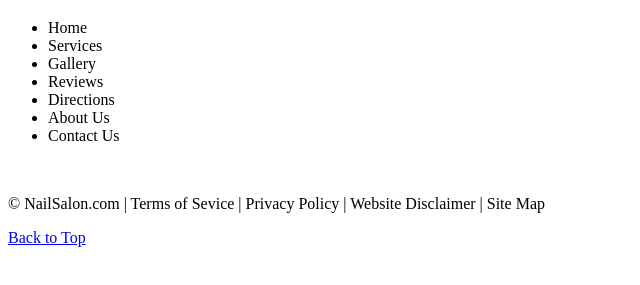
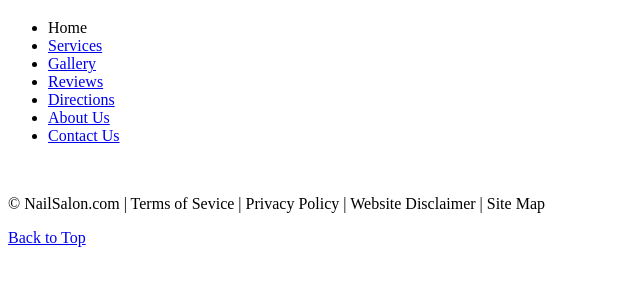
Before and after one commit to AnthonyLarios/nail_salon, a plain HTML site: page index.html in a window 1280 px wide. Shown: the part 61-346 px from the top of the page, without its empty margins (0-640 px from the left). Drawn offline with Linux system fonts and the light colour scheme.

Commit message:
Change list items into links

```diff
--- a/index.html
+++ b/index.html
@@ -9,12 +9,24 @@
   <div>
     <ul>
       <li>Home</li>
-      <li>Services</li>
-      <li>Gallery</li>
-      <li>Reviews</li>
-      <li>Directions</li>
-      <li>About Us</li>
-      <li>Contact Us</li>
+      <li>
+        <a href="services.html">Services</a>
+      </li>
+      <li>
+        <a href="gallery.html">Gallery</a>
+      </li>
+      <li>
+        <a href="reviews.html">Reviews</a>
+      </li>
+      <li>
+        <a href="directions.html">Directions</a>
+      </li>
+      <li>
+        <a href="about_us.html">About Us</a>
+      </li>
+      <li>
+        <a href="contact_us.html">Contact Us</a>
+      </li>
     </ul>
   </div>
 
```
